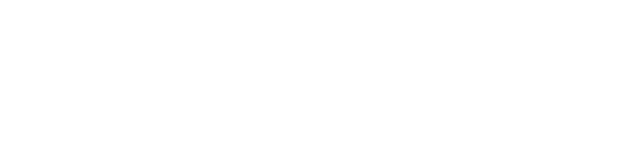
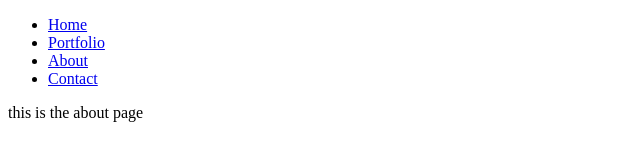
Before and after one commit to soniarb9/Art-Portfolio-Project, a plain HTML site: page about.html in a window 1280 px wide. Shown: the whole page, without its empty margins (0-640 px from the left). Drawn offline with Linux system fonts and the light colour scheme.

Commit message:
Update about.html

```diff
--- a/about.html
+++ b/about.html
@@ -1,5 +1,6 @@
 <!DOCTYPE html>
 <html lang="en">
+
 <head>
   <meta charset="UTF-8" />
   <meta http-equiv="X-UA-Compatible" content="IE=edge" />
@@ -7,5 +8,19 @@
   <title>Art Portfolio Sonia Sharma</title>
   <link rel="stylesheet" href="style.css" />
 </head>
-  <body></body>
+
+<body>
+  <nav>
+    <ul>
+      <li><a href="/index.html">Home</a></li>
+      <li><a href="/portfolio.html">Portfolio</a></li>
+      <li><a href="/about.html">About</a></li>
+      <li><a href="/contact.html">Contact</a></li>
+    </ul>
+  </nav>
+  <div>
+    this is the about page
+  </div>
+</body>
+
 </html>
```
Lines whose indentation alone changed are shown as unchanged.
